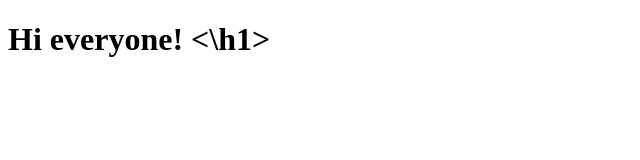
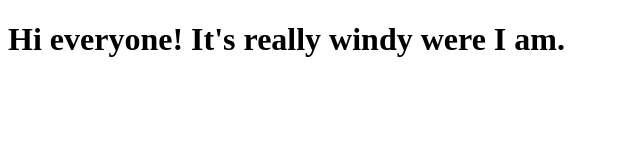
Before and after one commit to quantumlife/Coursera_Class, a plain HTML site: page site/index.html in a window 1280 px wide. Shown: the whole page, without its empty margins (0-640 px from the left). Drawn offline with Linux system fonts and the light colour scheme.

Commit message:
Small change to page

```diff
--- a/site/index.html
+++ b/site/index.html
@@ -4,7 +4,7 @@
 	<title> Hello Coursera!</title>
 </head>
 <body>
-<h1> Hi everyone! <\h1>
+<h1> Hi everyone! It's really windy were I am. </h1>
 
 </body>
 </html>
```
